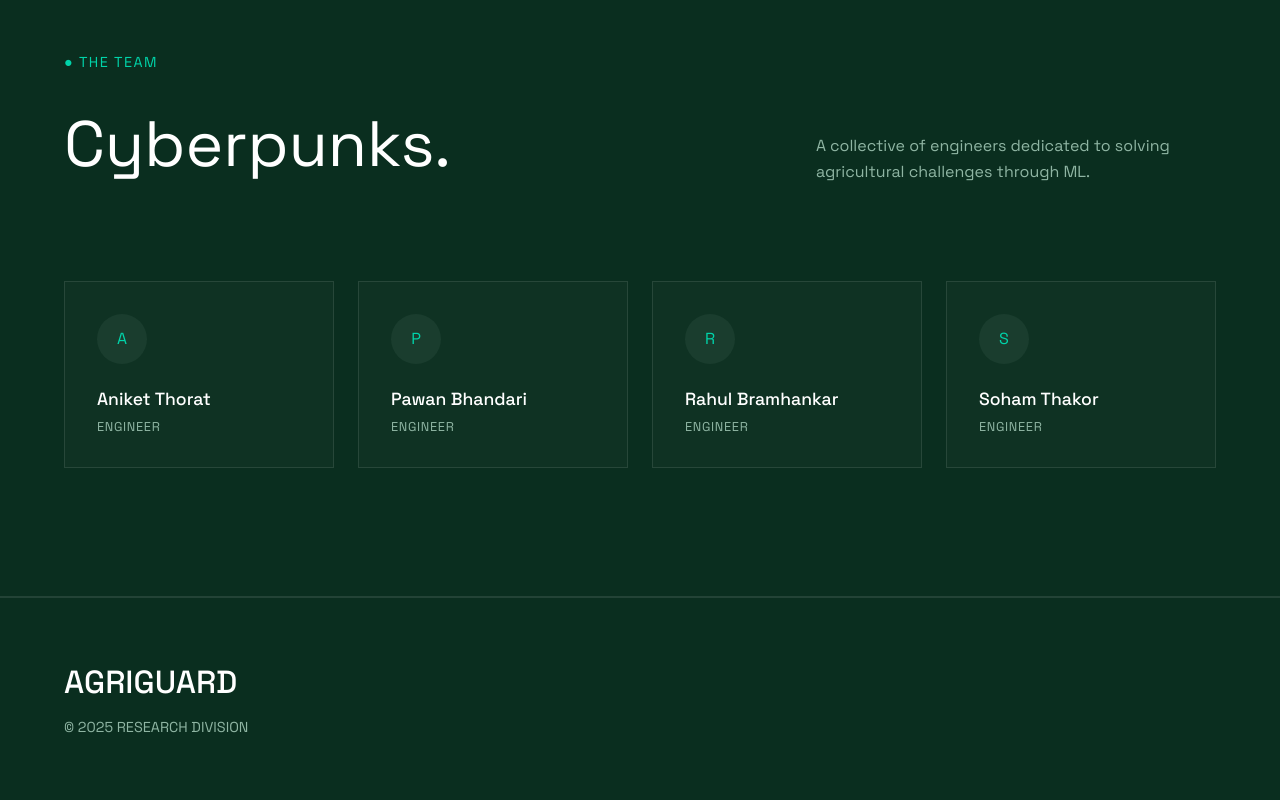
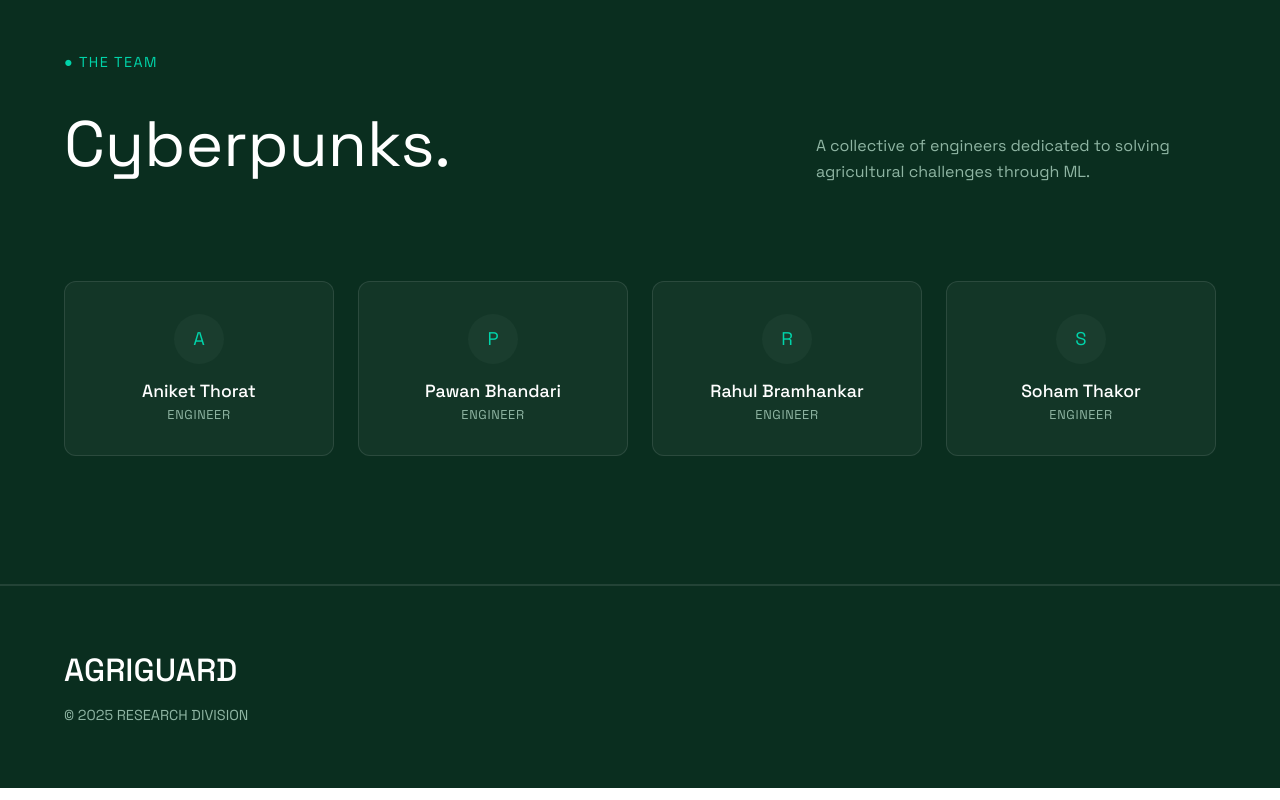
Before and after one commit to Anicantcode/Cyberpunks-Agriguard, a React app in the folder frontend/: page / in a window 1280 px wide. Shown: the part 2455-3255 px from the top of the page. Built offline with nearby package versions, Linux system fonts and the light colour scheme; the HTML template or start-up script is replaced by a standard one.

Commit message:
Refactor team member display for mobile responsiveness
Updated the layout and styling of team member cards for better responsiveness.

```diff
--- a/frontend/src/components/LandingPage.jsx
+++ b/frontend/src/components/LandingPage.jsx
@@ -235,15 +235,69 @@ function LandingPage({ onStart }) {
                         </div>
                         <p style={{ maxWidth: '400px', color: 'var(--text-muted)', lineHeight: '1.6', opacity: teamVisible ? 1 : 0, transform: teamVisible ? 'translateY(0)' : 'translateY(30px)', transition: 'all 0.8s ease-out 0.3s' }}>A collective of engineers dedicated to solving agricultural challenges through ML.</p>
                     </div>
-                    <div style={{ display: 'grid', gridTemplateColumns: isMobile ? 'repeat(2, 1fr)' : 'repeat(4, 1fr)', gap: '1.5rem' }}>
-                        {['Aniket Thorat', 'Pawan Bhandari', 'Rahul Bramhankar', 'Soham Thakor'].map((member, i) => (
-                            <div key={i} style={{ padding: '2rem', border: '1px solid var(--border)', background: 'rgba(255,255,255,0.02)', transition: 'all 0.3s ease', opacity: teamVisible ? 1 : 0, transform: teamVisible ? 'translateY(0) scale(1)' : 'translateY(30px) scale(0.95)', transitionDelay: `${0.4 + i * 0.1}s` }}>
-                                <div style={{ width: '50px', height: '50px', background: '#1a3d2e', borderRadius: '50%', marginBottom: '1.5rem', display: 'flex', alignItems: 'center', justifyContent: 'center', color: 'var(--primary)' }}>{member.charAt(0)}</div>
-                                <h3 style={{ fontSize: '1.1rem', marginBottom: '0.5rem', fontWeight: 500 }}>{member}</h3>
-                                <div style={{ fontSize: '0.8rem', color: 'var(--text-muted)', letterSpacing: '0.05em' }}>ENGINEER</div>
-                            </div>
-                        ))}
-                    </div>
+                    <div
+  style={{
+    display: 'grid',
+    gridTemplateColumns: isMobile ? 'repeat(1, 1fr)' : 'repeat(4, 1fr)',
+    gap: isMobile ? '1rem' : '1.5rem',
+    padding: isMobile ? '0.5rem' : '0',
+  }}
+>
+  {['Aniket Thorat', 'Pawan Bhandari', 'Rahul Bramhankar', 'Soham Thakor'].map((member, i) => (
+    <div
+      key={i}
+      style={{
+        padding: isMobile ? '1.5rem' : '2rem',
+        border: '1px solid var(--border)',
+        background: 'rgba(255,255,255,0.04)',
+        borderRadius: '0.75rem',
+        transition: 'all 0.3s ease',
+        opacity: teamVisible ? 1 : 0,
+        transform: teamVisible ? 'translateY(0) scale(1)' : 'translateY(30px) scale(0.95)',
+        transitionDelay: `${0.3 + i * 0.1}s`,
+        textAlign: 'center',
+      }}
+    >
+      <div
+        style={{
+          width: isMobile ? '45px' : '50px',
+          height: isMobile ? '45px' : '50px',
+          background: '#1a3d2e',
+          borderRadius: '50%',
+          margin: '0 auto 1rem auto',
+          display: 'flex',
+          alignItems: 'center',
+          justifyContent: 'center',
+          color: 'var(--primary)',
+          fontSize: isMobile ? '1rem' : '1.15rem',
+        }}
+      >
+        {member.charAt(0)}
+      </div>
+
+      <h3
+        style={{
+          fontSize: isMobile ? '1rem' : '1.1rem',
+          marginBottom: '0.25rem',
+          fontWeight: 500,
+        }}
+      >
+        {member}
+      </h3>
+
+      <div
+        style={{
+          fontSize: '0.8rem',
+          color: 'var(--text-muted)',
+          letterSpacing: '0.05em',
+        }}
+      >
+        ENGINEER
+      </div>
+    </div>
+  ))}
+</div>
+
                 </div>
             </section>
 
```
